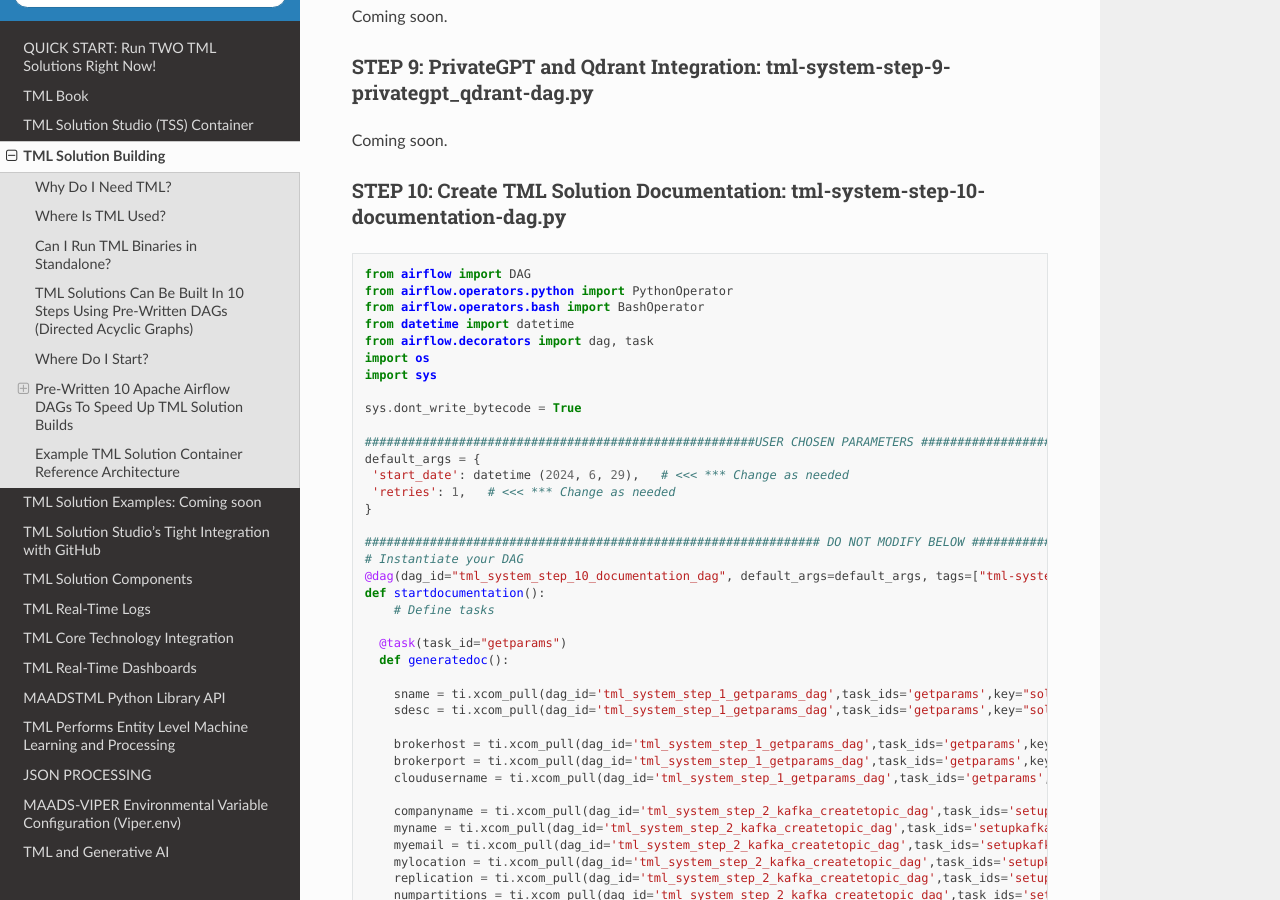
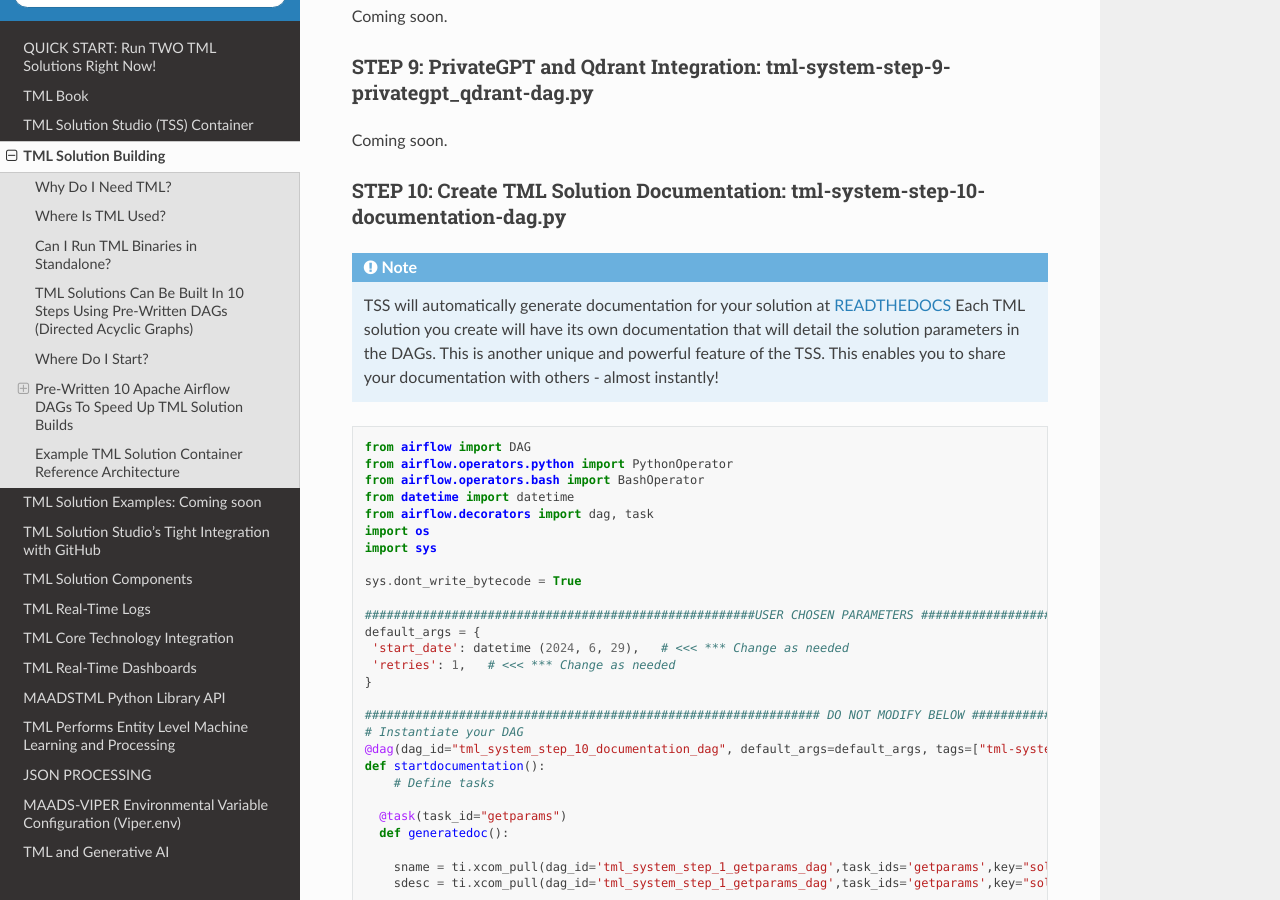
Before and after one commit to smaurice101/readthedocs, a Sphinx documentation site: the page built from docs/source/tmlbuilds.rst, in a window 1280 px wide and 900 px high, scrolled down 40486 px. Built offline with Sphinx 7.4.7 and the Read the Docs theme 2.0.0, drawn with Linux system fonts in a browser that asks for light colours.

Commit message:
Update tmlbuilds.rst

```diff
--- a/docs/source/tmlbuilds.rst
+++ b/docs/source/tmlbuilds.rst
@@ -2305,6 +2305,11 @@
 STEP 10: Create TML Solution Documentation: tml-system-step-10-documentation-dag.py
 ^^^^^^^^^^^^^^^^^^^^^^^^^^^^^^^^^^^^^^
 
+.. note::
+    TSS will automatically generate documentation for your solution at `READTHEDOCS <https://readthedocs.org/>`_ Each TML solution you create will have its own
+    documentation that will detail the solution parameters in the DAGs.  This is another unique and powerful feature of the TSS.  This enables you to share your
+    documentation with others - almost instantly!
+
 .. code-block:: PYTHON
 
     from airflow import DAG
```
